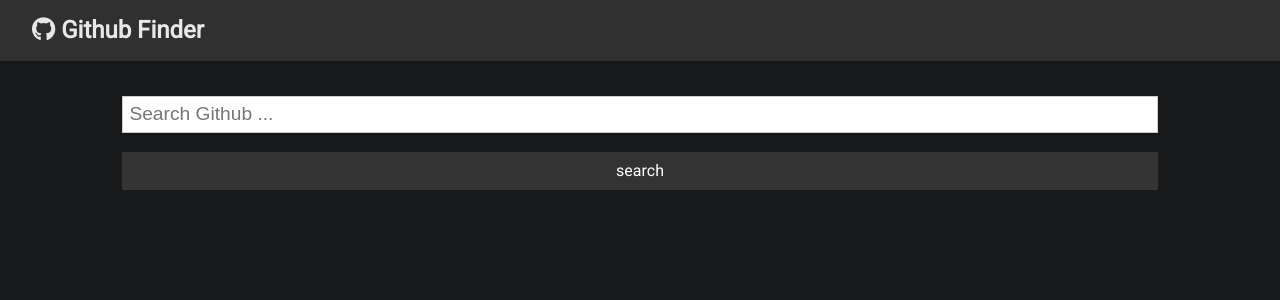
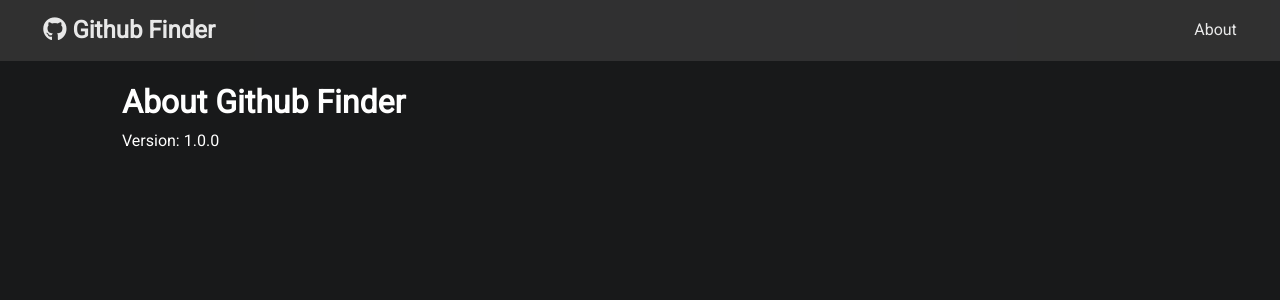
Before and after one commit to Economicsnerd/github-finder, a React (Create React App) app: page /about in a window 1280 px wide. Shown: the top 300 px of the page. Built offline with nearby package versions, Linux system fonts and the light colour scheme.

Commit message:
Added react-router + sample about page

```diff
--- a/package.json
+++ b/package.json
@@ -9,6 +9,7 @@
     "axios": "^0.20.0",
     "react": "^16.13.1",
     "react-dom": "^16.13.1",
+    "react-router-dom": "^5.2.0",
     "react-scripts": "1.1.4"
   },
   "scripts": {
--- a/src/App.js
+++ b/src/App.js
@@ -1,9 +1,11 @@
-import React, { Component } from 'react';
+import React, { Component, Fragment } from 'react';
+import { BrowserRouter as Router, Switch, Route } from 'react-router-dom';
 import Navbar from './Components/Layouts/Navbar';
 import Users from './Components/Users/Users';
 import Search from './Components/Users/Search';
 import axios from 'axios';
 import Alert from './Components/Layouts/Alert';
+import About from './Components/Pages/About';
 import './App.css';
 
 class App extends Component {
@@ -32,22 +34,34 @@
     setTimeout(() => this.setState({ alert: null }), 5000);
   };
   render() {
-    const { clearUsers } = this.props;
     const { users, loading, alert } = this.state;
     return (
+      <Router>
         <div className="App">
           <Navbar />
           <div className="container">
             <Alert alert={alert} />
+            <Switch>
+              <Route
+                exact
+                path="/"
+                render={(props) => (
+                  <Fragment>
                     <Search
                       searchUsers={this.searchUsers}
-            clearUsers={clearUsers}
+                      clearUsers={this.clearUsers}
                       showClear={users.length > 0 ? true : false}
                       setAlert={this.setAlert}
                     />
                     <Users loading={loading} users={users} />
+                  </Fragment>
+                )}
+              />
+              <Route exact path="/about" component={About} />
+            </Switch>
           </div>
         </div>
+      </Router>
     );
   }
 }
--- a/src/Components/Layouts/Alert.js
+++ b/src/Components/Layouts/Alert.js
@@ -4,7 +4,7 @@
   return (
     alert !== null && (
       <div className={`alert alert-${alert.type}`}>
-        <i class="fas fa-exclamation-circle"></i> {alert.message}
+        <i class="fas fa-keyboard"></i> {alert.message}
       </div>
     )
   );
--- a/src/Components/Layouts/Navbar.js
+++ b/src/Components/Layouts/Navbar.js
@@ -1,12 +1,20 @@
 import React from 'react';
 import propTypes from 'prop-types';
+import { Link } from 'react-router-dom';
 
 const Navbar = ({ icon, title }) => {
   return (
     <nav className="navbar bg-dark">
       <h1>
-        <i className={icon}></i> {title}
+        <Link to="/">
+          <i className={icon}></i> {title}{' '}
+        </Link>
       </h1>
+      <ul>
+        <li>
+          <Link to="/about">About</Link>
+        </li>
+      </ul>
     </nav>
   );
 };
--- /dev/null
+++ b/src/Components/Pages/About.js
@@ -0,0 +1,12 @@
+import React from 'react';
+
+const About = () => {
+  return (
+    <div>
+      <h1>About Github Finder</h1>
+      <p>Version: 1.0.0</p>
+    </div>
+  );
+};
+
+export default About;
--- a/src/Components/Users/Search.js
+++ b/src/Components/Users/Search.js
@@ -16,7 +16,7 @@
   onSubmit = (event) => {
     event.preventDefault();
     if (this.state.text === '') {
-      this.props.setAlert('You need to type something', 'light');
+      this.props.setAlert('You need to type something', 'danger');
     } else {
       this.props.searchUsers(this.state.text);
       this.setState({ text: '' });
```
Also changed, not shown: 1 other file (tests, documents, lock files or other folders). Lines whose indentation alone changed are shown as unchanged.
